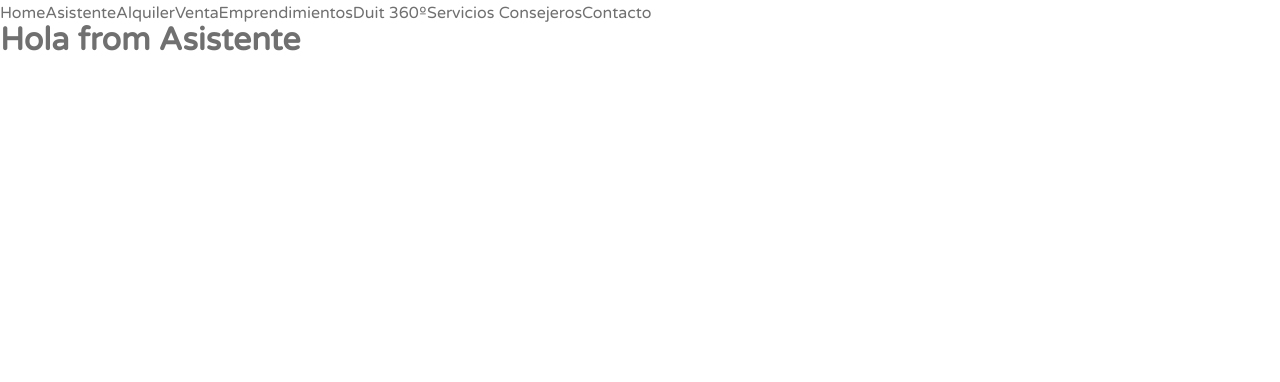
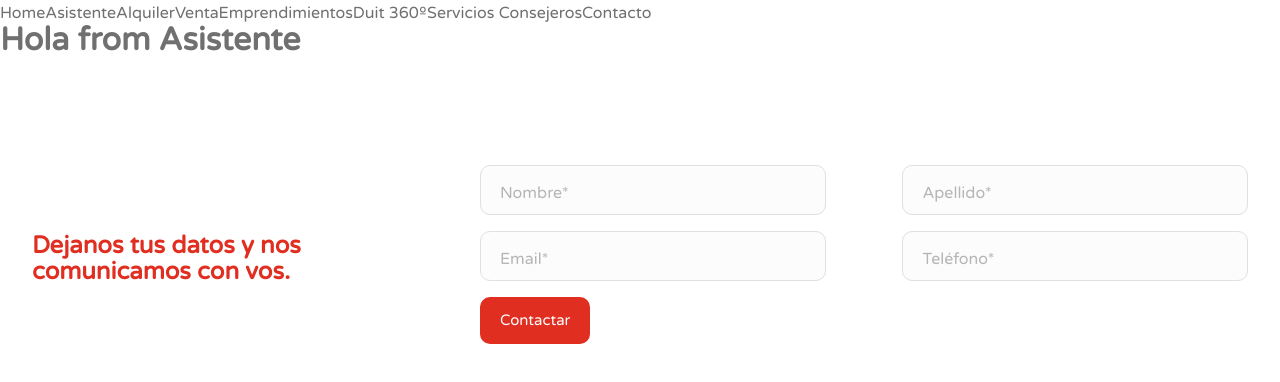
Before and after one commit to MiltonBarraza/DuitRebass, a Next.js app: page /asistente in a window 1280 px wide. Shown: the top 382 px of the page. Built offline with nearby package versions, Linux system fonts and the light colour scheme.

Commit message:
cambios minimos

```diff
--- /dev/null
+++ b/components/FormularioAsistente/index.js
@@ -0,0 +1,38 @@
+import {
+  ContenedorPrincipal,
+  Mensaje,
+  Formulario,
+  ContenedorCampoDeTexto,
+  CampoDeTexto,
+  Etiqueta,
+  BotonFormulario,
+} from "./styles";
+
+const FormularioAsistente = () => {
+  return (
+    <ContenedorPrincipal>
+      <Mensaje> Dejanos tus datos y nos comunicamos con vos. </Mensaje>
+      <Formulario>
+        <ContenedorCampoDeTexto>
+          <CampoDeTexto name="nombre" placeholder=" " type="text" required="required" ></CampoDeTexto>
+          <Etiqueta for="nombre">Nombre*</Etiqueta>
+        </ContenedorCampoDeTexto>
+        <ContenedorCampoDeTexto>
+          <CampoDeTexto name="apellido" placeholder=" " type="text" required="required"></CampoDeTexto>
+          <Etiqueta for="apellido">Apellido*</Etiqueta>
+        </ContenedorCampoDeTexto>
+        <ContenedorCampoDeTexto>
+          <CampoDeTexto name="email" placeholder=" " type="text" required="required" pattern="^[A-Za-z0-9](([_\.\-]?[a-zA-Z0-9]+)*)@([A-Za-z0-9]+)(([\.\-]?[a-zA-Z0-9]+)*)\.([A-Za-z]{2,})$" ></CampoDeTexto>
+          <Etiqueta for="email">Email*</Etiqueta>
+        </ContenedorCampoDeTexto>
+        <ContenedorCampoDeTexto>
+          <CampoDeTexto name="teléfono" placeholder=" " type="text" required="required"></CampoDeTexto>
+          <Etiqueta for="teléfono">Teléfono*</Etiqueta>
+        </ContenedorCampoDeTexto>
+        <BotonFormulario>Contactar</BotonFormulario>
+      </Formulario>
+    </ContenedorPrincipal>
+  )
+}
+
+export default FormularioAsistente;
--- /dev/null
+++ b/components/FormularioAsistente/styles.js
@@ -0,0 +1,157 @@
+import styled from "styled-components"
+import { Flex } from "rebass";
+
+const ContenedorPrincipal =styled.section`
+  display: flex;
+  justify-content: space-around;
+  align-items: center;
+  width: 100%;
+  max-width: 1400px;
+  margin: auto;
+  height: 400px;
+
+  @media only screen and (max-width: 1024px) {
+    flex-direction: column;
+    height: fit-content;
+  }
+`;
+
+const Mensaje = styled.h3`
+  color: #e02e21;
+  font-weight: bolder;
+  width: 30%;
+  line-height: 1.1;
+  font-size: 24px;
+  margin-top: 20px;
+  margin-bottom: 10px;
+
+  @media only screen and (max-width: 1024px) {
+    width: 90%;
+    text-align: center;
+    margin: 25px;
+  }
+`;
+
+const Formulario = styled.form`
+  width: 60%;
+  display: flex;
+  flex-wrap: wrap;
+  align-items: center;
+  justify-content: space-between;
+  flex-wrap: wrap;
+
+  button {
+    border-radius: 10px;
+  }
+
+  @media only screen and (max-width: 1024px) {
+    flex-direction: column;
+    width: 80%;
+    margin-bottom: 30px;
+  }
+`;
+
+const ContenedorCampoDeTexto = styled(Flex)`
+  width: 45%;
+  position: relative;
+  margin-bottom: 10px;
+
+  input {
+    border-radius: 10px;
+  }
+
+  @media only screen and (max-width: 1024px) {
+    width: 100%;
+  }
+`;
+
+const CampoDeTexto = styled.input`
+  height: 50px;
+  line-height: 51px;
+  padding: 0 20px;
+  outline: 0;
+  font-size: 15px;
+  color: gray;
+  margin: 0 0 16px 0;
+  max-width: 100%;
+  width: 100%;
+  box-sizing: border-box;
+  display: block;
+  background-color: #fcfcfc;
+  font-weight: 500;
+  border: 1px solid #e0e0e0;
+  opacity: 1;
+  border-radius: 3px;
+  transition: all .1s ease-in-out;
+
+  &:focus + label,
+  :not(:placeholder-shown) + label {
+    transform: translateY(-40px);
+    font-size: 90%;
+    opacity: 1;
+  }
+`;
+
+const Etiqueta = styled.label`
+  position: absolute;
+  top: 15px;
+  margin: 0;
+  padding-left: 20px;
+  transition: all 200ms;
+  opacity: 0.5;
+  cursor: text;
+  user-select: none;
+  font-size: 16px;
+  font-weight: normal;
+  display: block;
+  color: #707070;
+  pointer-events: none;
+`;
+
+const BotonFormulario = styled.button`
+  background-color: #e02e21;
+  top: 0;
+  padding: 10px 20px;
+  color: #fff;
+  position: relative;
+  font-size: 15px;
+  font-weight: 500;
+  display: inline-block;
+  transition: all .2s ease-in-out;
+  cursor: pointer;
+  margin-right: 6px;
+  overflow: hidden;
+  border: 0;
+  border-radius: 3px;
+
+  &:hover {
+    opacity: 0.9;
+  }
+
+  :before {
+    width: 100%;
+    height: 100%;
+    content: "";
+    display: block;
+    background-color: #fff;
+    position: absolute;
+    left: 0;
+    top: 0;
+    opacity: 0;
+    transition: all .2s;
+  }
+`;
+
+const IconoCargando = styled.i`
+
+`
+
+export {
+  ContenedorPrincipal,
+  Mensaje,
+  Formulario,
+  ContenedorCampoDeTexto,
+  CampoDeTexto,
+  Etiqueta,
+  BotonFormulario,
+}
--- a/pages/asistente.js
+++ b/pages/asistente.js
@@ -1,5 +1,9 @@
+import FormularioAsistente from "../components/FormularioAsistente";
 export default function Asistente() {
   return (
+    <>
     <h1>Hola from Asistente</h1>
+    <FormularioAsistente/>
+    </>
   )
 }
```
